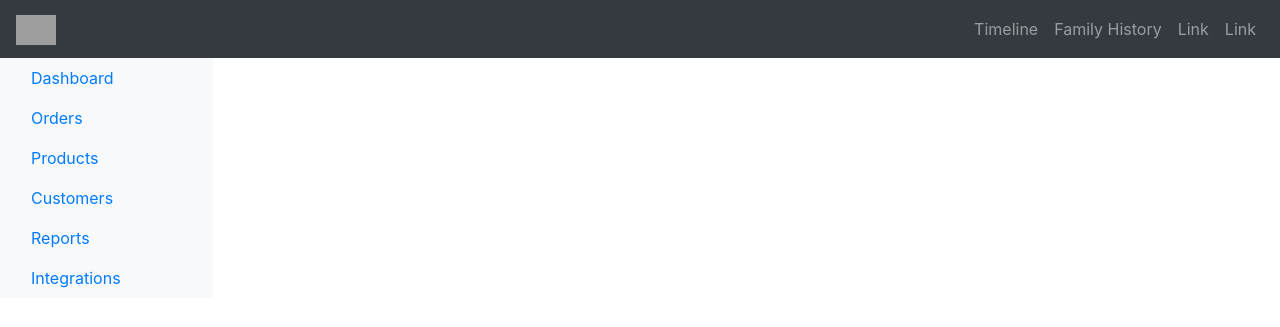
After one commit to kalolad1/cosmos-EHR, a Django app: page /clinical/test-html/ in a window 1280 px wide. The commit adds this page. Shown: the top 327 px of the page. Run offline with Django 3.2, Linux system fonts and the light colour scheme; some libraries are stand-ins or nearby versions; grey boxes are pictures that could not be loaded.

```diff
--- a/clinical/templates/clinical/create-patient.html
+++ b/clinical/templates/clinical/create-patient.html
@@ -1,4 +1,4 @@
-{% extends 'base.html' %}
+{% extends 'clinical-tools-base.html' %}
 
 {% block content %}
 
--- a/clinical/templates/clinical/entry.html
+++ b/clinical/templates/clinical/entry.html
@@ -1,4 +1,4 @@
-{% extends 'base.html' %}
+{% extends 'clinical-tools-base.html' %}
 
 {% block content %}
     <br />
--- a/clinical/templates/clinical/genome-scan.html
+++ b/clinical/templates/clinical/genome-scan.html
@@ -1,4 +1,4 @@
-{% extends 'base.html' %}
+{% extends 'clinical-tools-base.html' %}
 
 {% block content %}
 <div class="pricing-header px-3 py-3 pt-md-5 pb-md-4 mx-auto text-center">
--- a/clinical/templates/clinical/home.html
+++ b/clinical/templates/clinical/home.html
@@ -1,4 +1,4 @@
-{% extends 'base.html' %}
+{% extends 'clinical-tools-base.html' %}
 
 {% block content %}
     <main role="main">
--- a/clinical/templates/clinical/variant-display.html
+++ b/clinical/templates/clinical/variant-display.html
@@ -1,4 +1,4 @@
-{% extends 'base.html' %}
+{% extends 'clinical-tools-base.html' %}
 
 {% block content %}
     <div class="pricing-header px-3 py-3 pt-md-5 pb-md-4 mx-auto text-center">
--- a/clinical/urls.py
+++ b/clinical/urls.py
@@ -15,4 +15,7 @@ urlpatterns = [
     path('entry/<int:patient_id>/', views.entry, name='clinical/entry'),
     path('variant-display/<int:patient_id>/', views.variant_display, name='clinical/variant-display'),
     path('genome-scan/<int:variant_id>/', views.genome_scan, name='clinical/genome-scan'),
+
+    # Testing paths
+    path('test-html/', views.test_html, name='clinical/test_html')
 ]
--- a/clinical/views.py
+++ b/clinical/views.py
@@ -64,7 +64,7 @@ def store_variants(request):
     when new variants are added.
     """
     variant_parsing_script.store_all_variant_samples()
-    return render(request, 'homepage.html')
+    return render(request, 'landing-page.html')
 
 
 @login_required
@@ -135,3 +135,8 @@ def genome_scan(request, variant_id):
                                                          'snp_exists': scan.snp_exists,
                                                          'proximate_sequence_front': scan.proximate_sequence_front,
                                                          'proximate_sequence_back': scan.proximate_sequence_back})
+
+
+# Testing
+def test_html(request):
+    return render(request, 'health-story-base.html')
--- a/cosmosEHR/views.py
+++ b/cosmosEHR/views.py
@@ -7,4 +7,4 @@ def homepage(request):
     if request.user.is_authenticated:
         return redirect('clinical/home')
 
-    return render(request, 'homepage.html')
+    return render(request, 'landing-page.html')
--- /dev/null
+++ b/templates/health-story-base.html
@@ -0,0 +1,98 @@
+<!DOCTYPE html>
+<html lang="en">
+<head>
+    {% load static %}
+    <meta charset="utf-8">
+    <meta name="viewport" content="width=device-width, initial-scale=1, shrink-to-fit=no">
+    <meta name="description" content="">
+    <meta name="author" content="Mark Otto, Jacob Thornton, and Bootstrap contributors">
+
+    <title>Health Story</title>
+
+    <link rel="stylesheet" href="https://stackpath.bootstrapcdn.com/bootstrap/4.2.1/css/bootstrap.min.css" integrity="sha384-GJzZqFGwb1QTTN6wy59ffF1BuGJpLSa9DkKMp0DgiMDm4iYMj70gZWKYbI706tWS" crossorigin="anonymous">
+</head>
+<body>
+<header>
+    <nav class="navbar navbar-expand-lg navbar-dark bg-dark">
+        <a class="navbar-brand" href="#">
+            <img src="{% static 'patient_story_basic/logos/logo-cosmos.png' %}" width="40">
+        </a>
+        <button class="navbar-toggler" type="button" data-toggle="collapse" data-target=".navbar collapse" aria-controls="navbarNav" aria-expanded="false" aria-label="Toggle navigation">
+            <span class="navbar-toggler-icon"></span>
+        </button>
+
+        <div class="navbar-collapse collapse w-100 order-3 dual-collapse2">
+            <ul class="navbar-nav ml-auto">
+                <li class="nav-item">
+                    <a class="nav-link" href="#">Timeline</a>
+                </li>
+                <li class="nav-item">
+                    <a class="nav-link" href="#">Family History</a>
+                </li>
+                <li class="nav-item">
+                    <a class="nav-link" href="#">Link</a>
+                </li>
+                <li class="nav-item">
+                    <a class="nav-link" href="#">Link</a>
+                </li>
+            </ul>
+        </div>
+    </nav>
+</header>
+
+<div class="container-fluid">
+    <div class="row">
+        <nav class="col-md-2 d-none d-md-block bg-light sidebar">
+            <div class="sidebar-sticky">
+                <ul class="nav flex-column">
+                    <li class="nav-item">
+                        <a class="nav-link active" href="#">
+                            <span data-feather="home"></span>
+                            Dashboard <span class="sr-only">(current)</span>
+                        </a>
+                    </li>
+                    <li class="nav-item">
+                        <a class="nav-link" href="#">
+                            <span data-feather="file"></span>
+                            Orders
+                        </a>
+                    </li>
+                    <li class="nav-item">
+                        <a class="nav-link" href="#">
+                            <span data-feather="shopping-cart"></span>
+                            Products
+                        </a>
+                    </li>
+                    <li class="nav-item">
+                        <a class="nav-link" href="#">
+                            <span data-feather="users"></span>
+                            Customers
+                        </a>
+                    </li>
+                    <li class="nav-item">
+                        <a class="nav-link" href="#">
+                            <span data-feather="bar-chart-2"></span>
+                            Reports
+                        </a>
+                    </li>
+                    <li class="nav-item">
+                        <a class="nav-link" href="#">
+                            <span data-feather="layers"></span>
+                            Integrations
+                        </a>
+                    </li>
+                </ul>
+            </div>
+        </nav>
+
+        <main>
+            {% block main_content %}
+            {% endblock %}
+        </main>
+    </div>
+</div>
+<script src="https://code.jquery.com/jquery-3.3.1.slim.min.js" integrity="sha384-q8i/X+965DzO0rT7abK41JStQIAqVgRVzpbzo5smXKp4YfRvH+8abtTE1Pi6jizo" crossorigin="anonymous"></script>
+<script src="https://cdnjs.cloudflare.com/ajax/libs/popper.js/1.14.6/umd/popper.min.js" integrity="sha384-wHAiFfRlMFy6i5SRaxvfOCifBUQy1xHdJ/yoi7FRNXMRBu5WHdZYu1hA6ZOblgut" crossorigin="anonymous"></script>
+<script src="https://stackpath.bootstrapcdn.com/bootstrap/4.2.1/js/bootstrap.min.js" integrity="sha384-B0UglyR+jN6CkvvICOB2joaf5I4l3gm9GU6Hc1og6Ls7i6U/mkkaduKaBhlAXv9k" crossorigin="anonymous"></script>
+</body>
+</html>
--- a/templates/homepage.html
+++ b/templates/landing-page.html
@@ -37,7 +37,7 @@
     <header class="s-header">
 
         <div class="header-logo">
-            <a class="site-logo" href="homepage.html">
+            <a class="site-logo" href="landing-page.html">
                 <img src="{% static 'homepage/images/logo.png' %}" alt="Homepage"/>
             </a>
         </div>
```
Also changed, not shown: clinical/templates/clinical/patient-story-basic.html (+21 -4 lines), CosmosEHR Screen Capture_macbookgrey_front.png (deleted), templates/clinical-tools-base.html (renamed from templates/base.html), 1 other file.
